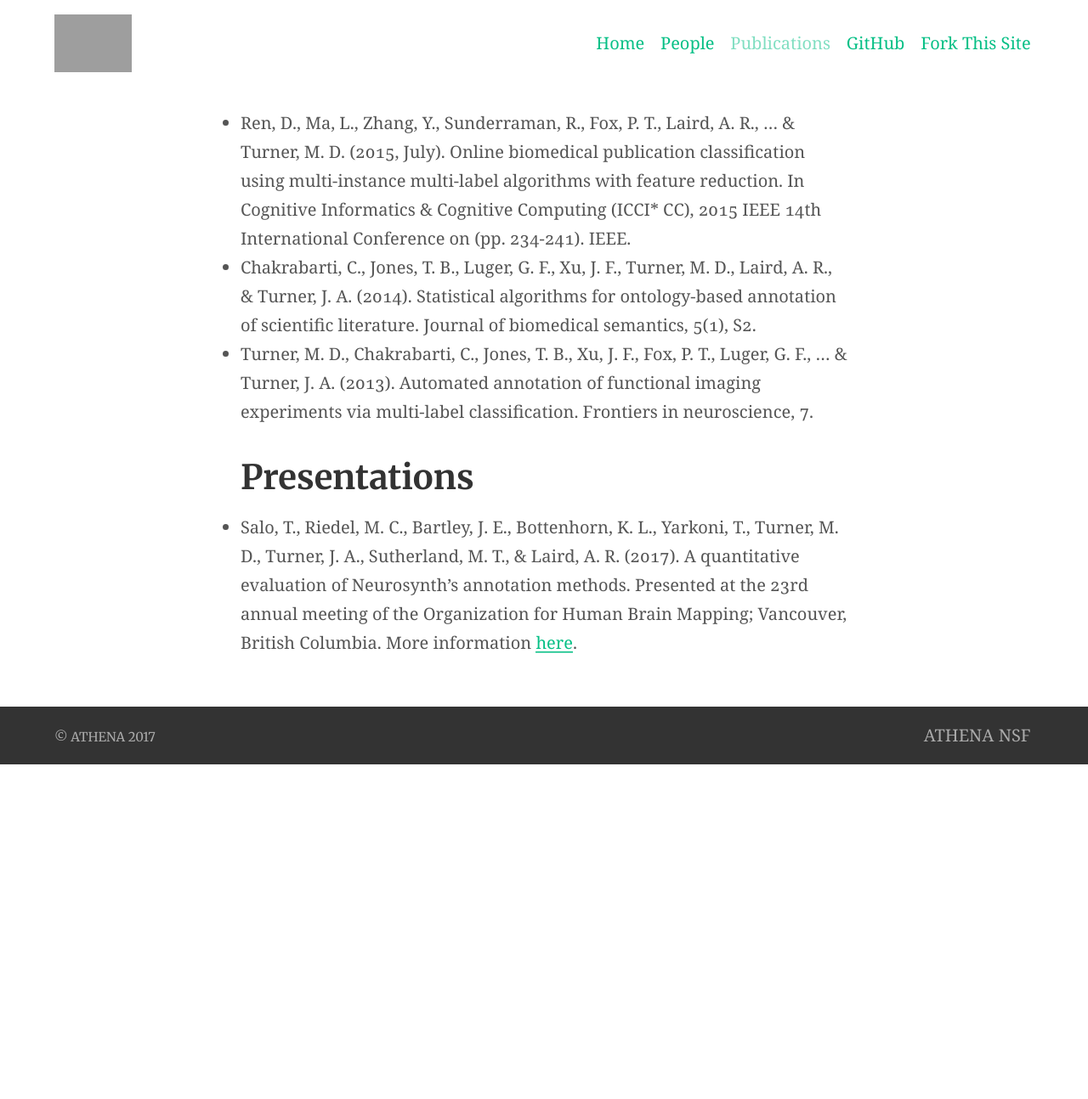
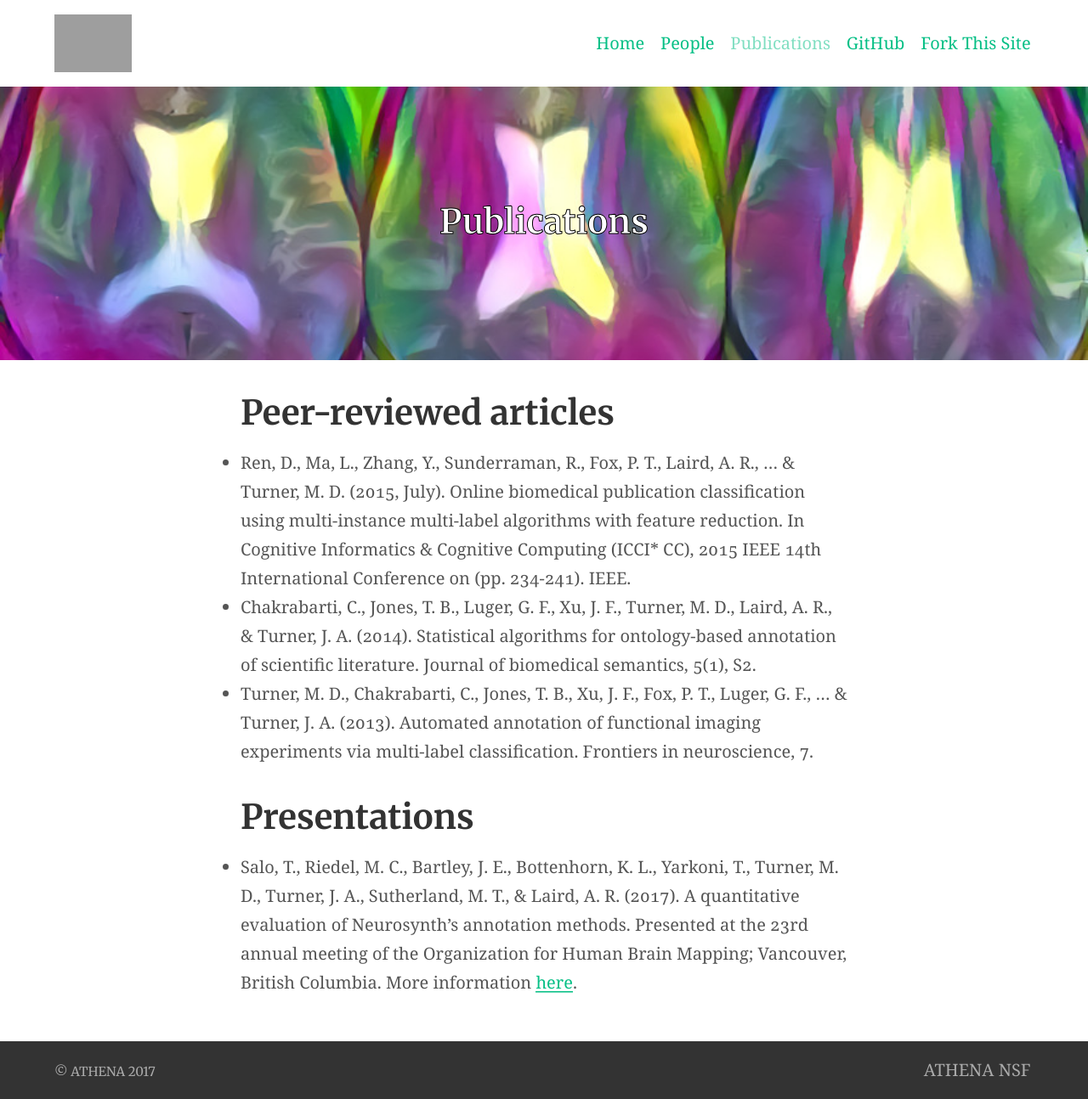
Before and after one commit to NBCLab/athena-web, a Jekyll site: the page built from publications.md, in a window 1280 px wide. Shown: the whole page at 85% size. Built offline with Jekyll 4.4.1, drawn with Linux system fonts in a browser that asks for light colours; before the commit the page ends 900 px from its top, so only the background shows below that; grey boxes are pictures that could not be loaded.

Commit message:
Update again.

```diff
--- a/_includes/site-feature.html
+++ b/_includes/site-feature.html
@@ -7,7 +7,7 @@
 {% endif %}
 
 {% if feature_text or feature_image %}
-  <div class="feature"{% if feature_image %} style="background-image: url({{ feature_image }})"{% endif %}>
+  <div class="feature"{% if feature_image %} style="background-image: url({{ feature_image | relative_url }})"{% endif %}>
       <div class="container  typeset">
         {{ feature_text }}
       </div>
--- a/publications.md
+++ b/publications.md
@@ -2,7 +2,7 @@
 title: Peer-reviewed articles
 feature_text: |
   <h1 style="color:#ffffff; -webkit-text-stroke: 1px black;">Publications</h1>
-feature_image: {{ "/assets/dream_vegamuwm876.jpg" | relative_url }}
+feature_image: /assets/images/dream_vegamuwm876.jpg
 excerpt: ""
 ---
 
```
Also changed, not shown: assets/images/dream_vegamuwm876.jpg (renamed from assets/dream_vegamuwm876.jpg).
